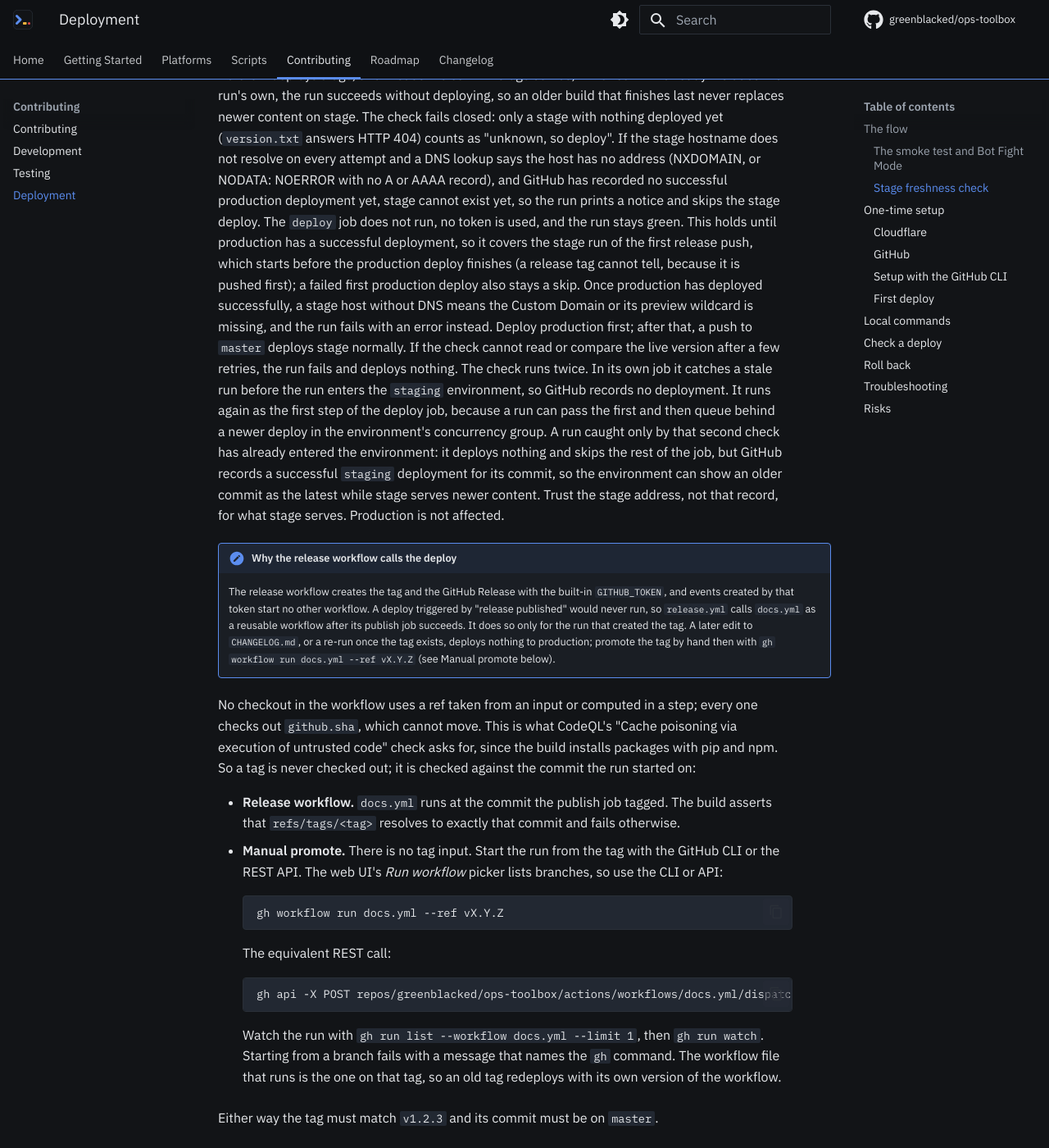
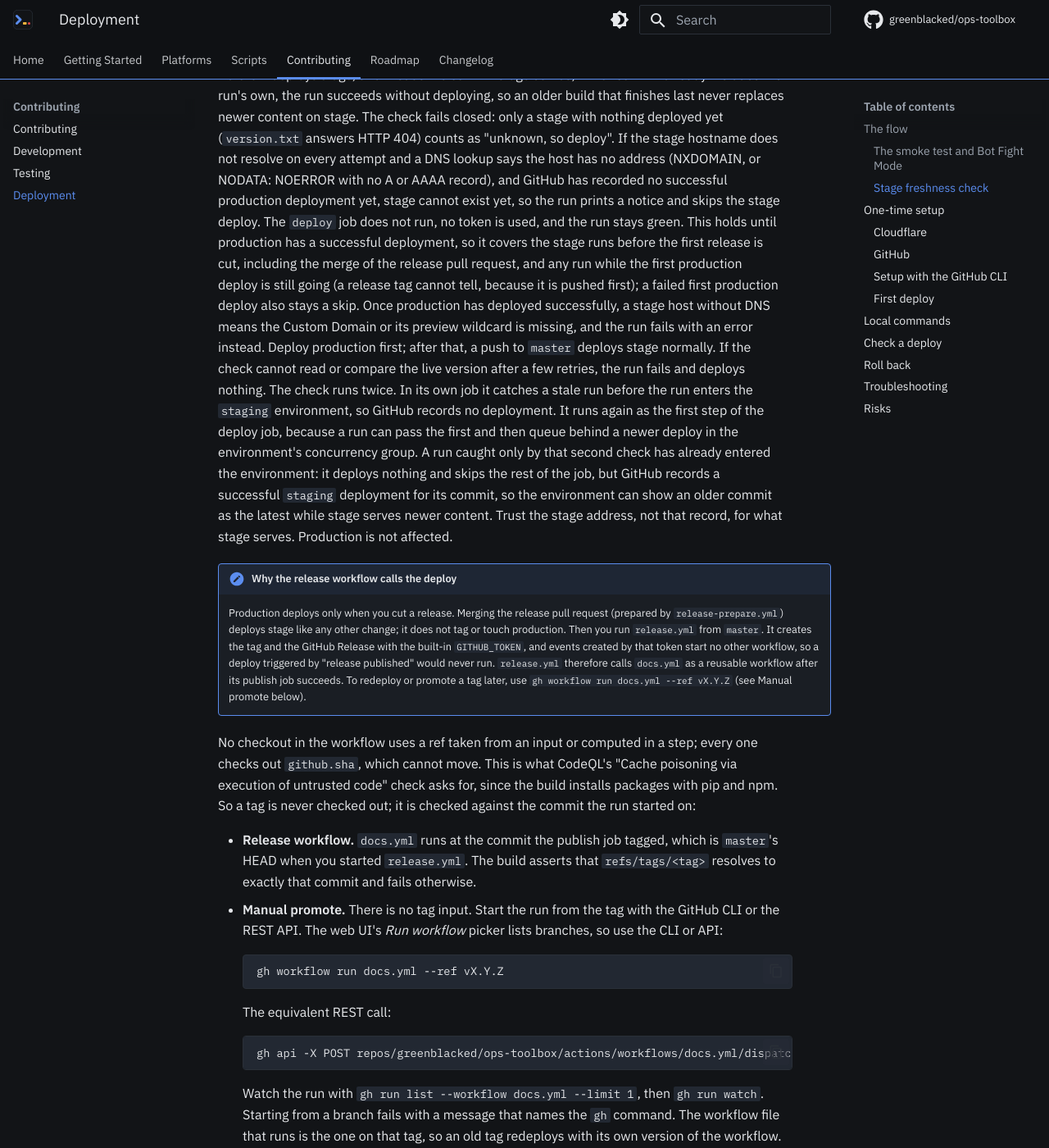
Before and after one commit to greenblacked/ops-toolbox, an MkDocs documentation site: the page built from docs/contributing/deployment.md, in a window 1280 px wide and 1400 px high, scrolled down 1658 px. Shown: the whole window at 82% size. Built offline with MkDocs 1.6.1 and Material for MkDocs 9.7.7, drawn with Linux system fonts in a browser that asks for light colours; comment, search, counter and statistics services are not loaded; some of the changed text lies outside the part shown.

Commit message:
docs: describe the prepare, merge, cut release process
Updates changelog.d, deployment, testing and contributing docs, and adds the changelog fragment.

```diff
--- a/docs/contributing/deployment.md
+++ b/docs/contributing/deployment.md
@@ -11,7 +11,7 @@
 | --- | --- | --- | --- |
 | Pull request touching the site | `mkdocs build --strict`, then `wrangler deploy --dry-run`. No secrets, nothing deployed. | Nowhere | none |
 | Push to `master` | Build, then a Worker Preview named `stage`. | <https://stage.ops.szolotov.com> | `staging` |
-| Release published | Build the tag, deploy, smoke-test, roll back on failure. | <https://ops.szolotov.com> | `production` |
+| Release cut (the Release workflow, run by hand) | Build the tag, deploy, smoke-test, roll back on failure. | <https://ops.szolotov.com> | `production` |
 | `gh workflow run docs.yml --ref vX.Y.Z` (or the REST API) | The same production deploy, to promote or redeploy a release by hand. | <https://ops.szolotov.com> | `production` |
 
 "Touching the site" means `docs/`, `mkdocs.yml`, `overrides/`, `worker/`, `ROADMAP.md`,
@@ -65,9 +65,10 @@
 production deployment yet, stage cannot exist yet, so the run prints a notice
 and skips the stage deploy. The `deploy` job does not run, no token is used,
 and the run stays green. This holds until production has a successful
-deployment, so it covers the stage run of the first release push, which starts
-before the production deploy finishes (a release tag cannot tell, because it
-is pushed first); a failed first production deploy also stays a skip. Once
+deployment, so it covers the stage runs before the first release is cut,
+including the merge of the release pull request, and any run while the first
+production deploy is still going (a release tag cannot tell, because it is
+pushed first); a failed first production deploy also stays a skip. Once
 production has deployed successfully, a stage host without DNS means the Custom
 Domain or its preview wildcard is missing, and the run fails with an error
 instead. Deploy
@@ -85,13 +86,14 @@
 Production is not affected.
 
 !!! note "Why the release workflow calls the deploy"
-    The release workflow creates the tag and the GitHub Release with the
-    built-in `GITHUB_TOKEN`, and events created by that token start no other
-    workflow. A deploy triggered by "release published" would never run, so
-    `release.yml` calls `docs.yml` as a reusable workflow after its publish
-    job succeeds. It does so only for the run that created the tag. A later
-    edit to `CHANGELOG.md`, or a re-run once the tag exists, deploys nothing
-    to production; promote the tag by hand then with
+    Production deploys only when you cut a release. Merging the release pull
+    request (prepared by `release-prepare.yml`) deploys stage like any other
+    change; it does not tag or touch production. Then you run `release.yml`
+    from `master`. It creates the tag and the GitHub Release with the built-in
+    `GITHUB_TOKEN`, and events created by that token start no other workflow,
+    so a deploy triggered by "release published" would never run.
+    `release.yml` therefore calls `docs.yml` as a reusable workflow after its
+    publish job succeeds. To redeploy or promote a tag later, use
     `gh workflow run docs.yml --ref vX.Y.Z` (see Manual promote below).
 
 No checkout in the workflow uses a ref taken from an input or computed in a
@@ -100,7 +102,8 @@
 build installs packages with pip and npm. So a tag is never checked out; it is
 checked against the commit the run started on:
 
-- **Release workflow.** `docs.yml` runs at the commit the publish job tagged.
+- **Release workflow.** `docs.yml` runs at the commit the publish job tagged,
+  which is `master`'s HEAD when you started `release.yml`.
   The build asserts that `refs/tags/<tag>` resolves to exactly that commit and
   fails otherwise.
 - **Manual promote.** There is no tag input. Start the run from the tag with
@@ -160,8 +163,8 @@
 `CLOUDFLARE_ACCOUNT_ID` (a secret of that name also works). Only the wrangler
 steps read the token. Pull requests, forks included, never get it.
 
-A production run has one of two refs: `master`, for the release workflow (it
-runs on a push to `master`), or a `v*` tag, for a manual promote. The
+A production run has one of two refs: `master`, for the release workflow (you
+run it by hand from `master`), or a `v*` tag, for a manual promote. The
 `production` environment's deployment rules must therefore allow the branch
 `master` and the tag pattern `v*`. Without the tag rule a manual run fails when
 it asks for the environment.
@@ -253,9 +256,10 @@
 1. Merge to `master`. Stage will not answer until production has deployed once,
    because the preview wildcard and certificate come from that deploy. Until
    then a push to `master` skips the stage deploy with a notice and stays green.
-2. Cut the first release: `gh workflow run release.yml -f version=0.1.0`.
-3. Merge the release PR it opens.
-4. Approve the `production` deployment when GitHub asks.
+2. Prepare the first release: `gh workflow run release-prepare.yml -f version=0.1.0`.
+3. Open the pull request from the pushed `release/0.1.0` branch (the run's
+   summary has the link), and merge it once its checks are green.
+4. Cut it: `gh workflow run release.yml -f version=0.1.0`. Approve the `production` deployment when GitHub asks.
 5. Check <https://ops.szolotov.com/version.txt>, then
    <https://stage.ops.szolotov.com> after the next push to `master`.
 
```
Also changed, not shown: other parts of docs/contributing/deployment.md (+1 -1 lines), CONTRIBUTING.md (+11 -7 lines), changelog.d/README.md (+39 -22 lines), changelog.d/changed/tag-release-by-hand.md (added, +7 -0 lines), docs/contributing/testing.md (+3 -2 lines).
